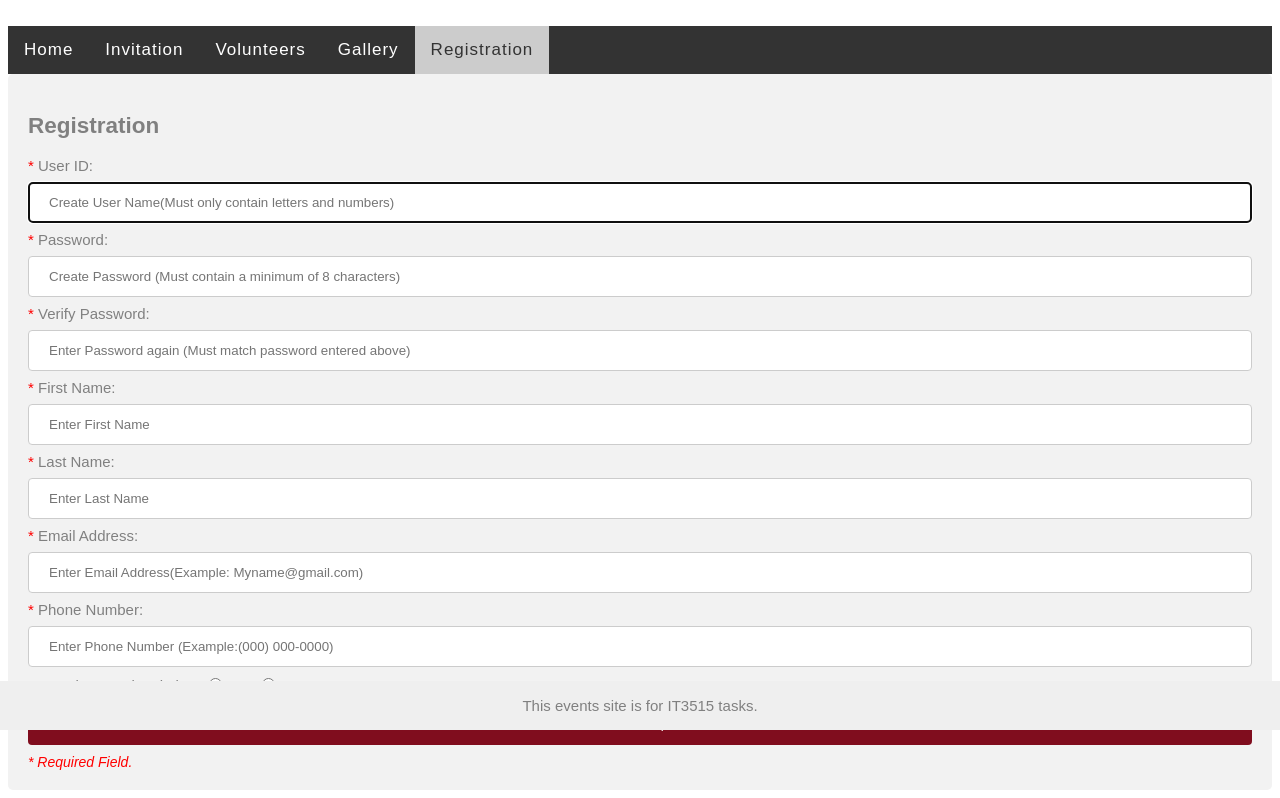
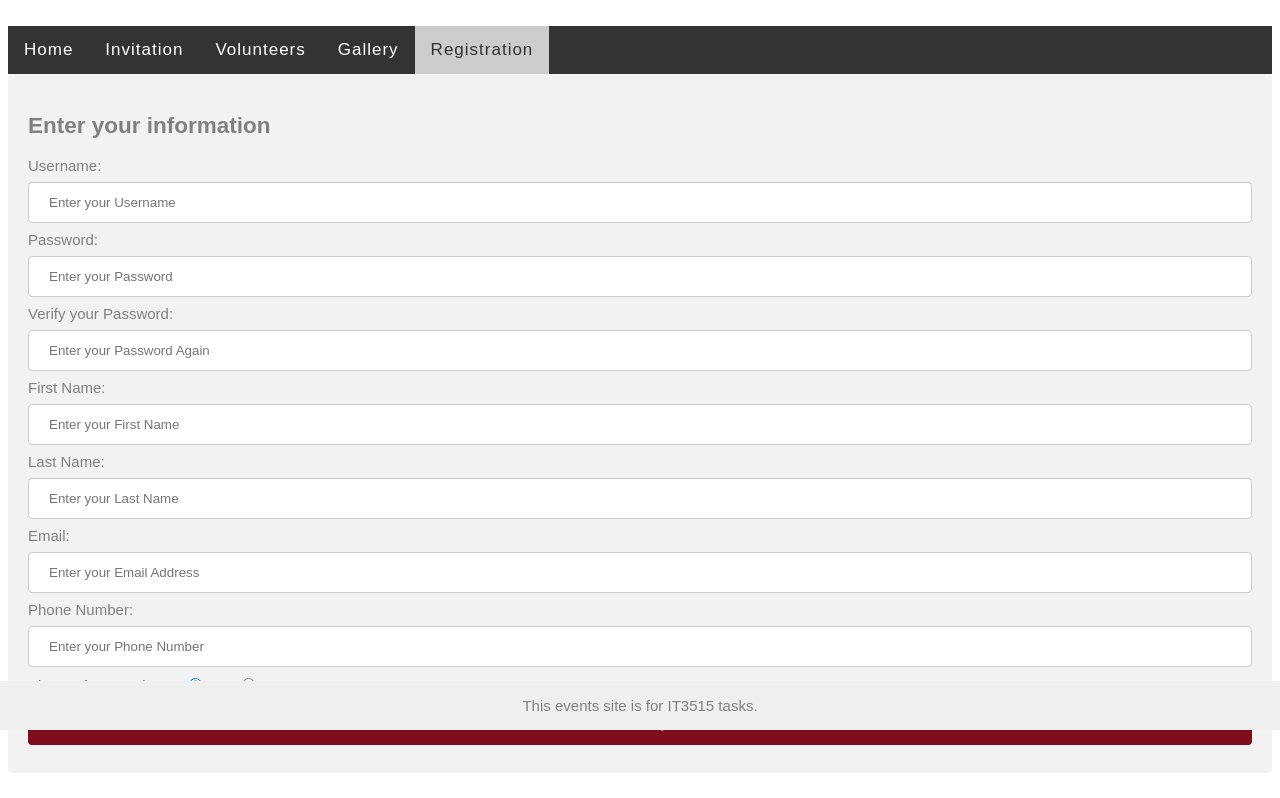
Before and after one commit to vegaflores48/IT3215, a plain HTML site: page registration.html in a window 1280 px wide. Shown: the part 70-868 px from the top of the page. Drawn offline with Linux system fonts and the light colour scheme.

Commit message:
Update registration.html
unit 05

```diff
--- a/registration.html
+++ b/registration.html
@@ -2,15 +2,13 @@
 <html lang="en-US">
 
 <head>
-    <title>A4 - Registration Page</title>
+    <title> Registration Page </title>
     <link rel="stylesheet" type="text/css" href="css/main.css" />
     <meta charset="utf-8"/>
-    <script src="js/registration.js"></script>
-
+    <script src="registration.js"></script>
 </head>
 
-<body onload='document.regform.userID.focus()'>
-
+<body>
     <header>
         <div class="top">
             <a class="logo" href="index.html">CapellaVolunteers<span class="dotcom">.org</span></a>
@@ -28,93 +26,51 @@
                 <li><a href="registration.html" class="active">Registration</a>
                 </li>
             </ul>
-
         </nav>
     </header>
-    <section id="pageForm"> <h2> Registration </h2>
-        <!-- File will load after successful validation -->
-        <!-- When user clicks submit button, the onsubmit function is triggered but will
-        not render completed form if the return is false. -->
 
-<form name="regform" onsubmit="return validate()">
+    <section id="pageForm"> <h2> Enter your information </h2>
+        <form action="/registration.html" onsubmit="return validate()" method="GET">
 
-    <!-- UserID field -->
-    <label for="userID"><span style="color: red">* </span>User ID:</label> <!--
-    Label which identifies the field as required. -->
-    <input type="text" id="userID" name="userID" placeholder="Create User Name(Must only contain letters and numbers)" required/>
-    <!-- Prompts user to create/enter a userID. -->
-    <span id="erroruserID"></span><br>
-    <!-- Return Error if User ID not created. -->
+            <label for="userName">Username:</label>
+            <label id="userNameWarning"></label>
+            <input type="text" name="userName" id="userName" placeholder="Enter your Username" />
 
-<!-- Password field -->
-<label for="password"><span style="color: red">* </span>Password:</label>
-<!-- Label which identifies the input field. -->
-<input type="password" id="password" name="password" placeholder="Create Password (Must contain a minimum of 8 characters)" required/>
-<!-- Prompts user to create a password. -->
-<span id="errorpassword"></span><br>
-<!-- Return Error if password does not meet all requirements -->
-<!-- Confirm password field -->
-<label for="passwordVerify"><span style="color: red">* </span>Verify
-Password:</label>
-<!-- Label that identifies input field. -->
-<input type="password" id="passwordVerify" name="passwordVerify" placeholder="Enter Password again (Must match password entered above)" required/>
-<!-- prompts user to verify previously entered password. -->
-<span id="errorpasswordVerify"></span><br>
-<!-- Return Error if password does not match previously entered password -->
+            <label for="password">Password:</label>
+            <label id="passwordWarning"></label>
+            <input type="text" name="password" id="password" placeholder="Enter your Password" />
 
-<!-- First name field -->
-<label for="firstName"><span style="color: red">* </span>First Name:</label>
-<!-- Label that identifies input field. -->
-<input type="text" id="firstName" name="firstName" placeholder="Enter First Name" required/>
-<!-- Prompts user to enter a first name. -->
-<span id="errorfirstName"></span><br>
-<!-- Return Error if First Name not entered. -->
+            <label for="passwordVerify">Verify your Password:</label>
+            <label id="passwordVerifyWarning"></label>
+            <input type="text" name="passwordVerify" id="passwordVerify" placeholder="Enter your Password Again" />
 
-<!-- Last name field -->
-<label for="lastName"><span style="color: red">* </span>Last Name:</label>
-<!-- Label that identifies input field. -->
-<input type="text" id="lastName" name="lastName" placeholder="Enter Last Name" required/>
-<!-- Prompts user to enter a last name. -->
-<span id="errorlastName"></span><br>
-<!-- Return Error if Last Name is not entered -->
+            <label for="firstName">First Name:</label>
+            <label id="firstNameWarning"></label>
+            <input type="text" name="firstName" id="firstName" placeholder="Enter your First Name" />
 
-<!-- Email field -->
-<label for="email"><span style="color: red">* </span>Email Address:</label>
-<!-- Label that identifies input field. -->
-<input type="text" id="email" name="email" placeholder="Enter Email Address(Example: Myname@gmail.com)" required/>
-<!-- Prompts user to enter an email address in the specified format. -->
-<span id="erroremail"></span><br>
-<!-- Return Error if email not entered or proper format. -->
+            <label for="lastName">Last Name:</label>
+            <label id="lastNameWarning"></label>
+            <input type="text" name="lastName" id="lastName" placeholder="Enter your Last Name" />
 
-<!-- Phone number field -->
-    <label for="phoneNumber"><span style="color: red">* </span>Phone Number:</label>
-    <!-- Label that identifies input field. -->
-    <input type="text" id="phoneNumber" name="phoneNumber" placeholder="Enter Phone Number (Example:(000) 000-0000)" required/>
-    <!-- Prompts user to enter a phone number in the specified format. -->
-    <span id="errorphoneNumber"></span><br>
-    <!-- Return Error if phone number
-    not entered and if not entered in the proper format. -->
+            <label for="email">Email:</label>
+            <label id="emailWarning"></label>
+            <input type="text" name="email" id="email" placeholder="Enter your Email Address" />
 
-    <!-- Newsletter subscription radio buttons -->
-<label><span style="color: red">* </span>Newsletter Subscription:</label>
-<!--Label that identifies radio button options. -->
-    <input type="radio" id="Yes" name="signUpNewsletter" value="Yes"> Yes
-    <!-- Option to select yes. -->
-    <input type="radio" id="No" name="signUpNewsletter" value="No"> No
-    <!-- Option to select no. -->
-    <span id="errorsignUpNewsletter"></span><br>
-    <!-- Return Error Advice if an option is not selected by the user.-->
-    <!-- Submit button -->
-    <input type="submit" value="Next step" />
-    <!-- Indicates all required fields before form can be properly submitted. -->
-    <label style="font-size:14px; color:red; font-style:italic;">* Required
-    Field.</label>
+            <label for="phoneNumber">Phone Number:</label>
+            <label id="phoneNumberWarning"></label>
+            <input type="text" name="phoneNumber" id="phoneNumber" placeholder="Enter your Phone Number" />
 
-</form>
+            <label for="signUpNewsletter">Sign up for Newsletter:</label>
+            <input type="radio" name="signUpNewsletter" id="signUpNewsletter" value="Yes" checked> Yes
+            <input type="radio" value="No" > No
+
+        <input type="submit" formaction="confirm.html" value="Next step">
+
+        </form>
     </section>
 
-    <footer>This events site is for IT3515 tasks.
-    </footer>
+    <footer>This events site is for IT3515 tasks.</footer>
+
 </body>
 
 </html>
```
